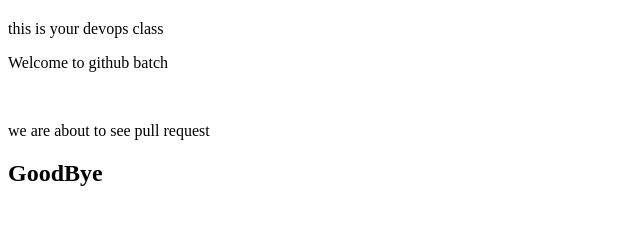
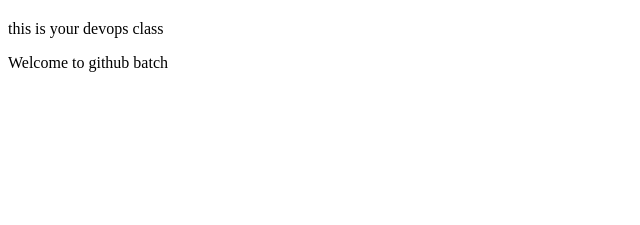
Before and after one commit to Rachanakrr/Web_project, a plain HTML site: page index.html in a window 1280 px wide. Shown: the part 49-274 px from the top of the page, without its empty margins (0-640 px from the left). Drawn offline with Linux system fonts and the light colour scheme.

Commit message:
first commit

```diff
--- a/index.html
+++ b/index.html
@@ -10,10 +10,9 @@ p{
 }
 </style></head>
 <body>
-	<h1>Hello Student</h1>
+	<h1> Hello Student</h1>
 	<p>this is your devops class</p>
-	<p> Welcome to github batch</p><br>
-	<p>we are about to see pull request</p>
-	<h2> GoodBye</h2>
+	<p> Welcome to github batch</p>
+
 </body>
 </html>
```
